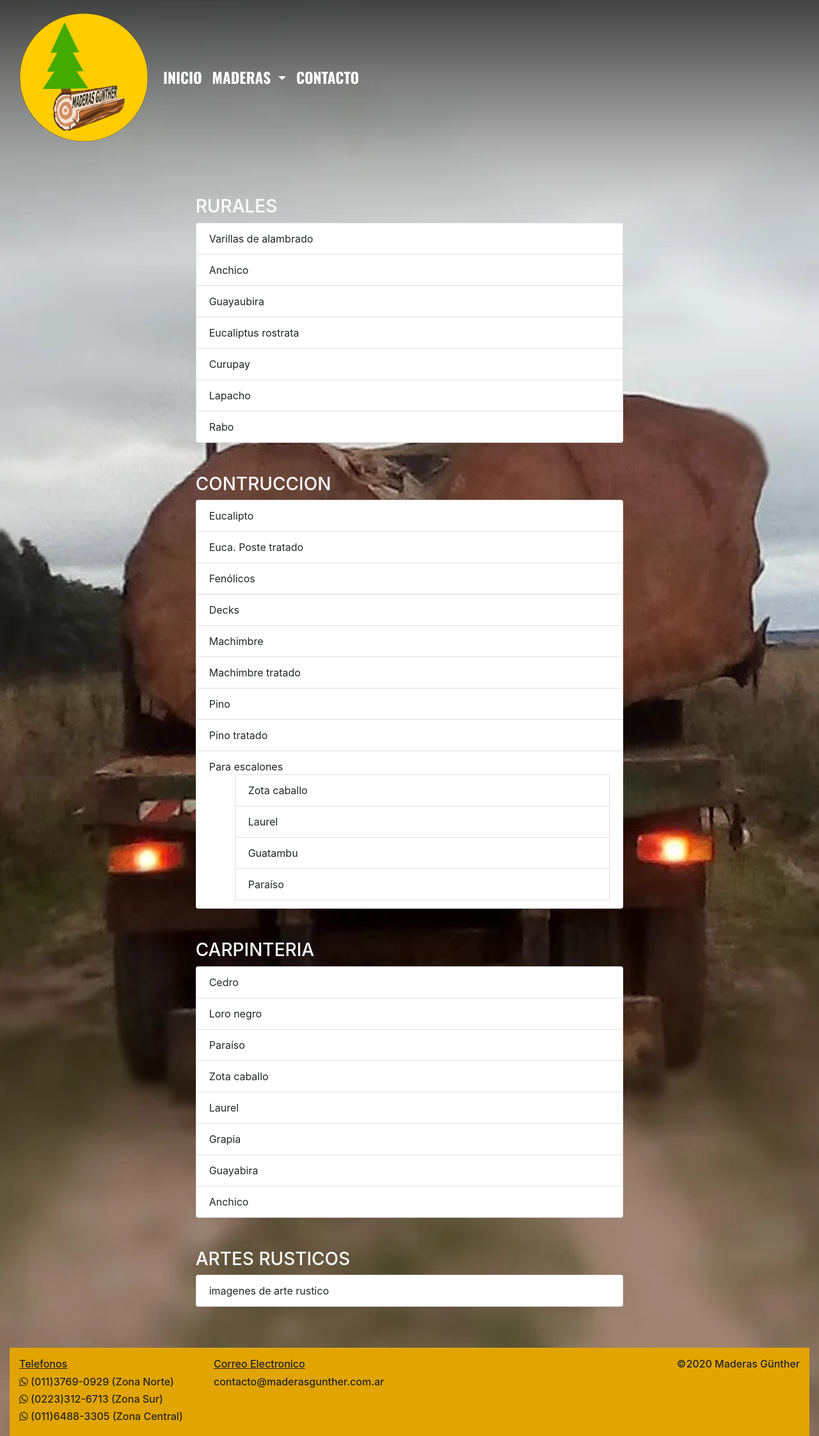
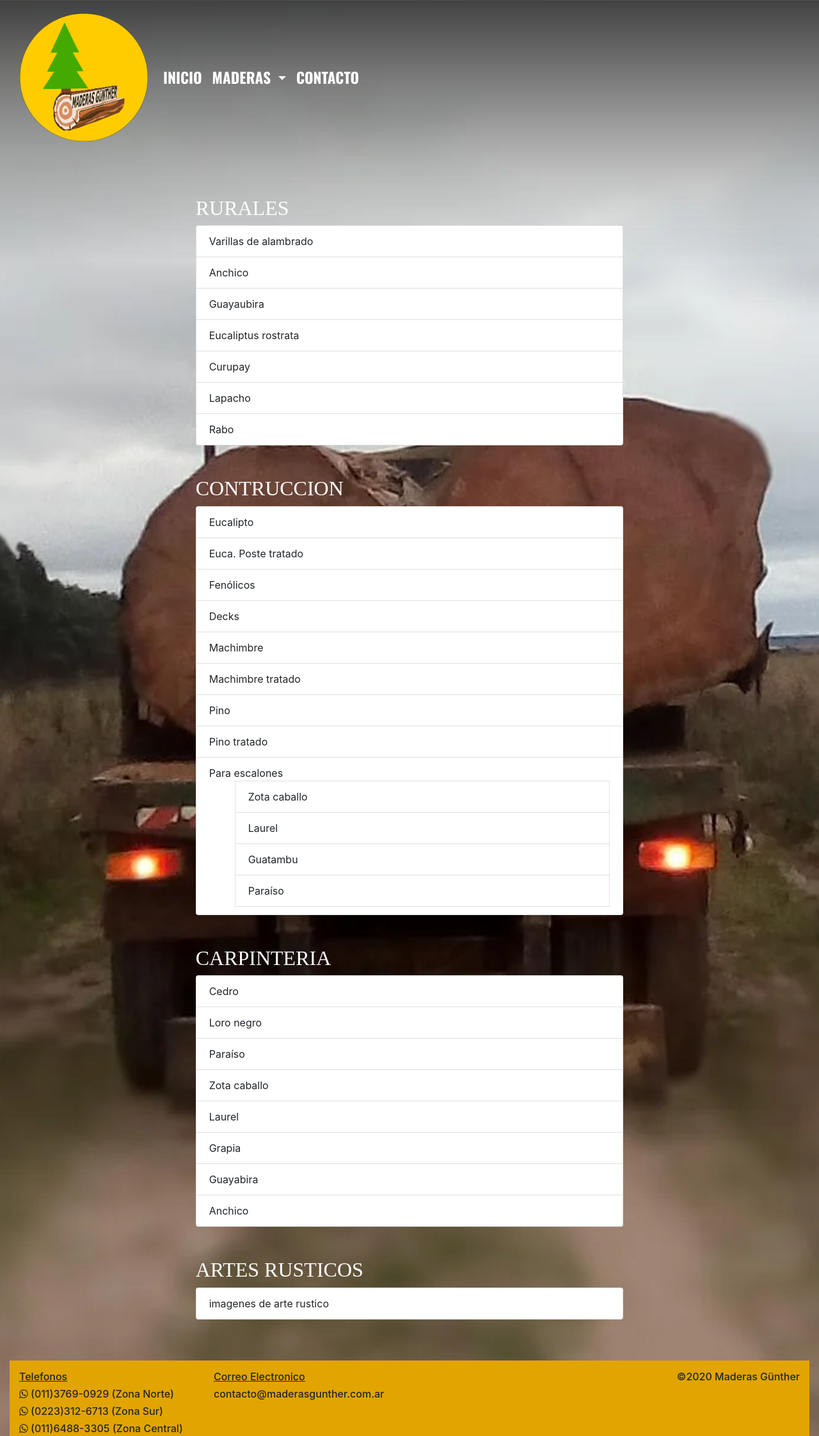
Before and after one commit to Gumio94/MaderasGunther, a PHP site: page /tipos_de_maderas.php in a window 1280 px wide. Shown: the top 2244 px of the page at 64% size. Run offline with PHP 8.4, Linux system fonts and the light colour scheme; some libraries are stand-ins or nearby versions; some web fonts are replaced.

```diff
--- a/tipos_de_maderas.php
+++ b/tipos_de_maderas.php
@@ -7,7 +7,7 @@
         </div>
         <div class="col-md-9 col-lg-7 py-3 my-4">
             <div id = "rurales" class ="p-4">
-            <h3 class="blanco" > RURALES</h3>
+            <h2 class="blanco" osw > RURALES</h2>
                 <ul class="list-group">
                     <li class="list-group-item">Varillas de alambrado</li>
                     <li class="list-group-item">Anchico</li>
@@ -20,7 +20,7 @@
             </div>
 
             <div id = "construccion"class ="p-4" >
-            <h3 class="blanco"> CONTRUCCION</h3>
+            <h2 class="blanco" osw > CONTRUCCION</h2>
                 <ul class="list-group">
                     <li class="list-group-item">Eucalipto</li>
                     <li class="list-group-item">Euca. Poste tratado</li>
@@ -43,7 +43,7 @@
             </div>
 
             <div id = "carpinteria" class ="p-4">
-            <h3 class="blanco">CARPINTERIA</h3>
+            <h2 class="blanco" osw>CARPINTERIA</h2>
                 <ul class="list-group">
                     <li class="list-group-item">Cedro</li>
                     <li class="list-group-item">Loro negro</li>
@@ -57,7 +57,7 @@
             </div>
 
             <div id = "arte_rustico" class ="p-4">
-            <h3 class="blanco" > ARTES RUSTICOS</h3>
+            <h2 class="blanco" osw > ARTES RUSTICOS</h2>
                 <ul class="list-group">
                     <li class="list-group-item">imagenes de arte rustico</li>
 
```
